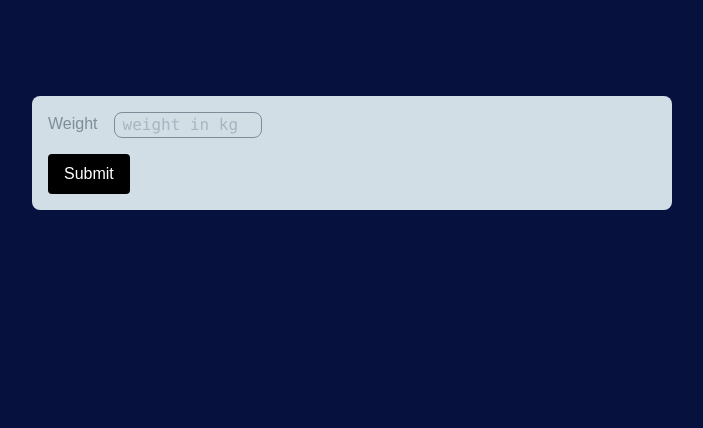
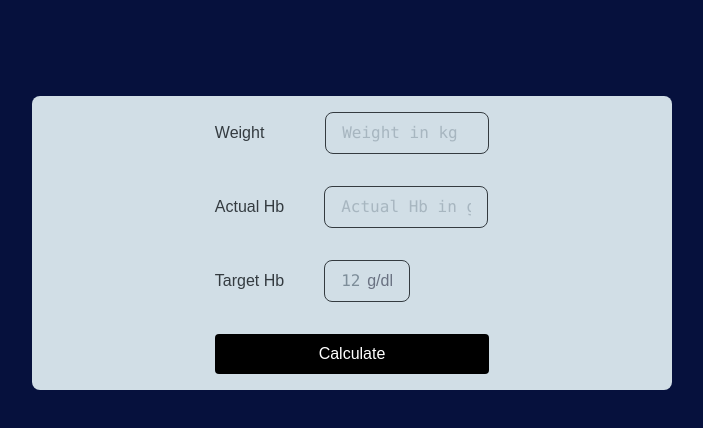
Before and after one commit to xDopeHatex/initial-iron-repletion, a Next.js app: page / in a window 1280 px wide. Shown: the top 428 px of the page, without its empty margins (288-991 px from the left). Built offline with nearby package versions, Linux system fonts and the light colour scheme; a web font is replaced by a local one.

Commit message:
feat: added feature calculate

```diff
--- /dev/null
+++ b/app/components/numberInput.tsx
@@ -0,0 +1,98 @@
+import React, { RefObject } from "react";
+import { Control, Controller } from "react-hook-form";
+import { CalculationFormValues } from "@/app/types/calculationsForm.types";
+
+interface NumberInputProps {
+  control: Control<CalculationFormValues, any, CalculationFormValues>;
+  inputRef: RefObject<HTMLInputElement | null>;
+  currentValue: string;
+  errorMessage: string | undefined;
+  controllerName: "weight" | "targetHb" | "actualHb";
+  measurementUnit: string;
+  label: string;
+  placeholder: string;
+  classes?: string;
+}
+
+function hasOneDot(str: string): boolean {
+  // regex: start, any chars except dot, one dot, any chars except dot, end
+
+  const regex = /^[^.]*\.[^.]*$/;
+  return regex.test(str);
+}
+
+const NumberInput = ({
+  control,
+  inputRef,
+  currentValue,
+  errorMessage,
+  measurementUnit,
+  controllerName,
+  label,
+  placeholder,
+  classes,
+}: NumberInputProps) => {
+  return (
+    <div className={`flex items-center ${classes} relative`}>
+      <label className="block text-secondary-gray-dark">{label}</label>
+      <div
+        className="border border-secondary-gray-dark rounded-lg px-4 py-2 cursor-text flex max-w-56"
+        onClick={() => inputRef.current?.focus()}
+      >
+        <Controller
+          name={controllerName}
+          control={control}
+          render={({ field }) => {
+            const raw = String(field.value ?? "");
+            const size = Math.max(1, raw.length);
+
+            return (
+              <input
+                {...field}
+                type="text"
+                inputMode="numeric"
+                maxLength={7}
+                placeholder={placeholder}
+                className="appearance-none bg-transparent border-none outline-none focus:outline-none focus:ring-0 p-0 m-0 font-mono"
+                size={field.value ? size : 12}
+                value={raw}
+                ref={inputRef}
+                onChange={(e) => {
+                  const isHasOneDot = hasOneDot(field.value.toString());
+
+                  let newChar;
+
+                  if (e.target.value.length > field.value.length) {
+                    for (let i = 0; i < e.target.value.length; i++) {
+                      if (field.value[i] !== e.target.value[i]) {
+                        newChar = e.target.value[i];
+                        break;
+                      }
+                    }
+                  }
+
+                  if (isHasOneDot && newChar === ".") {
+                    return;
+                  } else {
+                    const onlyDigits = e.target.value.replace(/[^0-9.]/g, "");
+
+                    field.onChange(onlyDigits);
+                  }
+                }}
+              />
+            );
+          }}
+        />
+        {currentValue && (
+          <span className="text-gray-500 -ml-1">{measurementUnit}</span>
+        )}
+      </div>
+
+      <p className="text-red-600 text-sm absolute top-12 right-0">
+        {errorMessage}
+      </p>
+    </div>
+  );
+};
+
+export default NumberInput;
--- a/app/page.tsx
+++ b/app/page.tsx
@@ -1,11 +1,21 @@
 "use client";
 
-import { useForm, Controller } from "react-hook-form";
+import { useForm, Controller, Control } from "react-hook-form";
 import { CalculationFormValues } from "@/app/types/calculationsForm.types";
-import { useEffect, useRef, useState } from "react";
+import { RefObject, useEffect, useRef, useState } from "react";
+import NumberInput from "@/app/components/numberInput";
+import { yupResolver } from "@hookform/resolvers/yup";
+import { calculationFormSchema } from "@/app/schemas/calculationForm.schema";
 
 export default function Home() {
   const weightInputRef = useRef<HTMLInputElement>(null);
+  const actualHbInputRef = useRef<HTMLInputElement>(null);
+  const targetHbInputRef = useRef<HTMLInputElement>(null);
+
+  const [totalCumulativeDoseMg, setTotalCumulativeDoseMg] = useState<
+    string | null
+  >(null);
+  const [doseMg, setDoseMg] = useState("300");
 
   const {
     register,
@@ -15,114 +25,130 @@ export default function Home() {
     formState: { errors, isSubmitting },
     watch,
   } = useForm<CalculationFormValues>({
+    resolver: yupResolver(calculationFormSchema),
     defaultValues: {
       weight: "",
+      actualHb: "",
+      targetHb: "12",
     },
   });
 
   const onSubmit = (data: CalculationFormValues) => {
-    console.log("✅ Submitted:", data);
+    const weightKg = Number(data.weight);
+    const actualHb = Number(data.actualHb);
+    const targetHb = Number(data.targetHb);
+
+    const totalCumulativeDoseMg =
+      (targetHb - actualHb) * weightKg * 0.24 + 15 * weightKg;
+
+    setTotalCumulativeDoseMg(totalCumulativeDoseMg.toFixed(2).toString());
+
+    console.log("weightKg>>", weightKg);
+
+    if (weightKg < 42.9) {
+      setDoseMg(`${(weightKg * 7).toFixed(2)}`);
+    } else {
+      setDoseMg("300");
+    }
   };
 
-  const [width, setWidth] = useState(20);
+  const weightWatcher = watch("weight");
+  const actualHbWatcher = watch("actualHb");
+  const targetHbWatcher = watch("targetHb");
 
-  useEffect(() => {
-    console.log("weight>>", getValues("weight"));
-
-    setWidth(weightInputRef?.current ? weightInputRef.current.offsetWidth : 0);
-  }, [getValues("weight")]);
-
-  const weight = watch("weight");
-
-  function hasOneDot(str: string): boolean {
-    // regex: start, any chars except dot, one dot, any chars except dot, end
-
-    const regex = /^[^.]*\.[^.]*$/;
-    return regex.test(str);
-  }
-
-  function hasTwoDot(str: string): boolean {
-    // regex: start, any chars except dot, one dot, any chars except dot, end
-
-    const regex = /\..*\./;
-    return regex.test(str);
-  }
+  const howManyTimesGive = Number(totalCumulativeDoseMg) / Number(doseMg);
+  const rounded = Math.round(howManyTimesGive * 100) / 100;
+  const isInteger = Number.isInteger(rounded);
+  const integerPart = Math.floor(howManyTimesGive);
+  const fractionalPart = howManyTimesGive - integerPart;
+  const fractionalDose = (fractionalPart * Number(doseMg)).toFixed(2);
 
   return (
     <div className="max-w-full min-h-screen flex flex-col bg-primary-blue-dark">
-      <div className="mx-auto my-24 text-secondary-gray-medium bg-secondary-gray-light min-w-1/2 p-4 rounded-lg">
-        <form onSubmit={handleSubmit(onSubmit)} className="space-y-4 max-w-sm">
-          <div className="flex gap-4">
-            <label className="block">Weight</label>
-            <div
-              className="border rounded-lg px-2 cursor-text flex max-w-56"
-              onClick={() => weightInputRef.current?.focus()}
-            >
-              <Controller
-                name="weight"
-                control={control}
-                render={({ field }) => {
-                  const raw = String(field.value ?? "");
-                  console.log(
-                    "hasOneDot(weight.toString())>>",
-                    hasOneDot(weight.toString()),
-                  );
-
-                  const size = Math.max(1, raw.length); // 1–3 in your case
-
-                  return (
-                    <input
-                      {...field}
-                      type="text"
-                      inputMode="numeric"
-                      pattern="[0-9]*"
-                      placeholder="weight in kg"
-                      className="appearance-none bg-transparent border-none outline-none focus:outline-none focus:ring-0 p-0 m-0 font-mono"
-                      size={getValues("weight") ? size : 12}
-                      value={raw}
-                      ref={weightInputRef}
-                      onChange={(e) => {
-                        const isHasOneDot = hasOneDot(weight.toString());
-                        const isTwoDots = hasTwoDot(weight.toString());
-                        let newChar;
-
-                        if (e.target.value.length > weight.length) {
-                          for (let i = 0; i < e.target.value.length; i++) {
-                            if (weight[i] !== e.target.value[i]) {
-                              newChar = e.target.value[i];
-                              break;
-                            }
-                          }
-                        }
-
-                        if (isHasOneDot && newChar === ".") {
-                          return;
-                        } else {
-                          const onlyDigits = e.target.value.replace(
-                            /[^0-9.]/g,
-                            "",
-                          );
-
-                          field.onChange(onlyDigits);
-                        }
-                      }}
-                    />
-                  );
-                }}
-              />
-              {weight && <span className="text-gray-500 -ml-1">kg</span>}
-            </div>
-
-            <p className="text-red-600 text-sm">{errors.weight?.message}</p>
-          </div>
+      <div className="mx-auto my-24 text-secondary-gray-medium bg-secondary-gray-light min-w-1/2 p-4 rounded-lg flex flex-col justify-center items-center">
+        <form onSubmit={handleSubmit(onSubmit)} className="space-y-8 max-w-sm">
+          <NumberInput
+            classes="gap-[3.8rem]"
+            measurementUnit="kg"
+            controllerName="weight"
+            label="Weight"
+            placeholder="Weight in kg"
+            control={control}
+            inputRef={weightInputRef}
+            currentValue={weightWatcher}
+            errorMessage={errors.weight?.message}
+          />
+          <NumberInput
+            classes="gap-10"
+            measurementUnit="g/dl"
+            controllerName="actualHb"
+            label="Actual Hb"
+            placeholder="Actual Hb in g/dl"
+            control={control}
+            inputRef={actualHbInputRef}
+            currentValue={actualHbWatcher}
+            errorMessage={errors.actualHb?.message}
+          />
+          <NumberInput
+            classes="gap-10"
+            measurementUnit="g/dl"
+            controllerName="targetHb"
+            label="Target Hb"
+            placeholder="Target Hb in g/dl"
+            control={control}
+            inputRef={targetHbInputRef}
+            currentValue={targetHbWatcher}
+            errorMessage={errors.targetHb?.message}
+          />
 
           <button
             type="submit"
-            className="bg-black text-white px-4 py-2 rounded"
+            className="bg-black text-white px-4 py-2 rounded w-full cursor-pointer"
           >
-            Submit
+            {totalCumulativeDoseMg ? "Recalculate" : "Calculate"}
           </button>
         </form>
+        {totalCumulativeDoseMg && (
+          <div className="bg-secondary-green-dark w-full mt-12 rounded-lg py-8 px-2 text-secondary-gray-light flex flex-col justify-center items-center gap-4">
+            <p>
+              Total Iron deficit -{" "}
+              <span className="text-lg">{totalCumulativeDoseMg} mg</span>
+            </p>
+            <p>
+              Recommended maximum single dose -{" "}
+              <span className="text-lg">{doseMg} mg</span>
+            </p>
+            {isInteger ? (
+              <p>
+                Administer <span className="text-lg">{doseMg} mg</span>{" "}
+                <span className="text-lg">{howManyTimesGive} times</span>, every
+                3-7 days
+              </p>
+            ) : (
+              <p>
+                Administer <span className="text-lg">{doseMg} mg</span>{" "}
+                <span className="text-lg">{integerPart} times</span> and{" "}
+                <span className="text-lg">{fractionalDose} mg</span> 1 time
+                every 3-7 days
+              </p>
+            )}
+            {/*{Number(doseMg) <= 100 && (*/}
+            {/*  <p>*/}
+            {/*    For children over 1 month old: Dilute {doseMg} mg 1:1 with NS Infuse over 30 min*/}
+            {/*  </p>*/}
+            {/*)}*/}
+            {/*{300 > Number(doseMg) > 100 && (*/}
+            {/*    <p>*/}
+            {/*      For children over 1 month old: Dilute {doseMg} */}
+            {/*    </p>*/}
+            {/*)}*/}
+            {/*{Number(doseMg) === 300 && (*/}
+            {/*    <p>*/}
+            {/*      For children over 1 month old: Dilute {doseMg} in 250ml. NS. Infuse at least 1 1/2 hours */}
+            {/*    </p>*/}
+            {/*)}*/}
+          </div>
+        )}
       </div>
     </div>
   );
--- a/app/schemas/calculationForm.schema.ts
+++ b/app/schemas/calculationForm.schema.ts
@@ -1,5 +1,7 @@
 import * as yup from "yup";
 
 export const calculationFormSchema = yup.object({
-  weight: yup.number().required("Weight is required"),
+  weight: yup.string().required("Weight is required"),
+  targetHb: yup.string().required("Target Hb is required"),
+  actualHb: yup.string().required("Actual Hb is required"),
 });
--- a/app/types/calculationsForm.types.ts
+++ b/app/types/calculationsForm.types.ts
@@ -1,4 +1,8 @@
 import * as yup from "yup";
 import { calculationFormSchema } from "@/app/schemas/calculationForm.schema";
 
-export type CalculationFormValues = { weight: string };
+export type CalculationFormValues = {
+  weight: string;
+  targetHb: string;
+  actualHb: string;
+};
```
